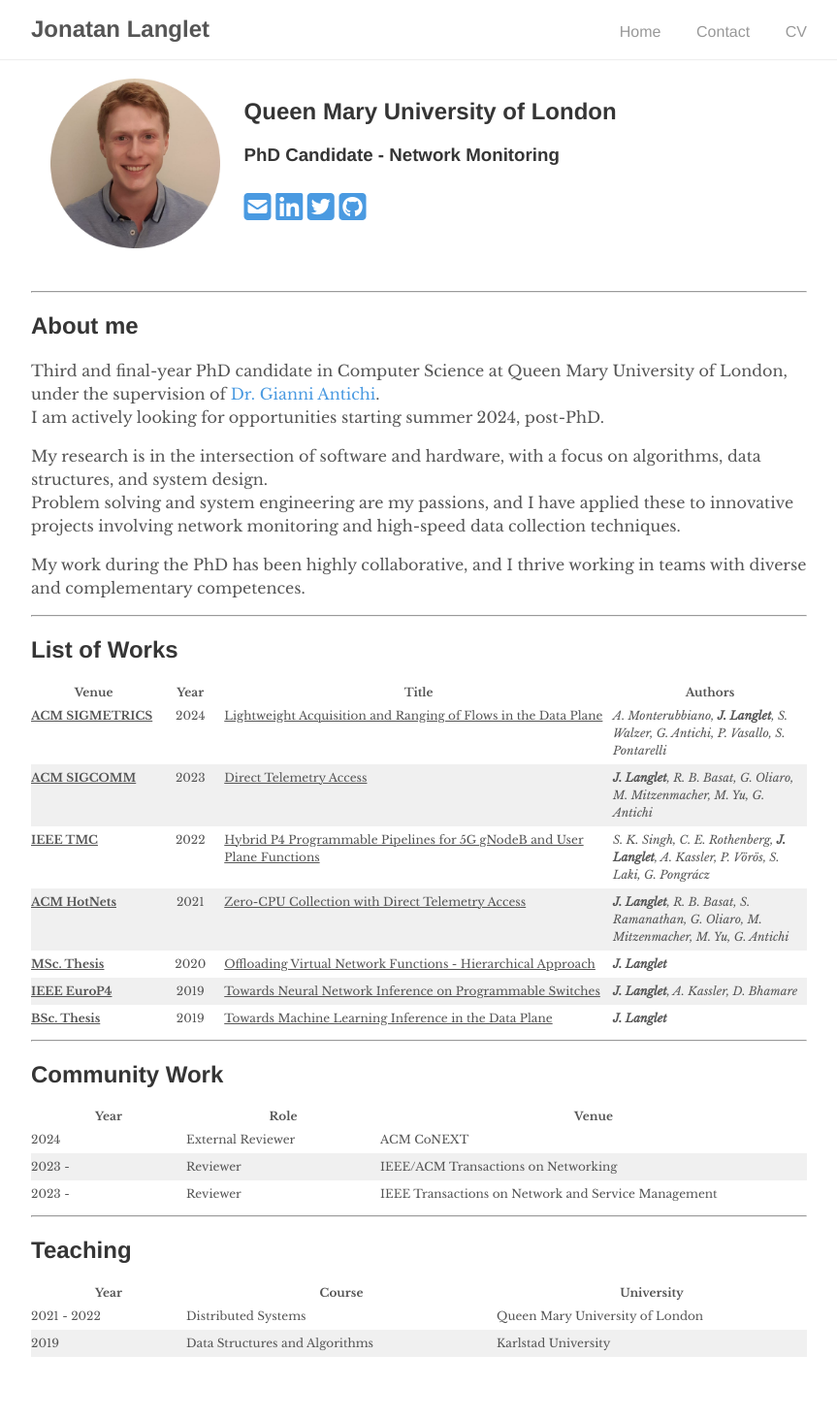
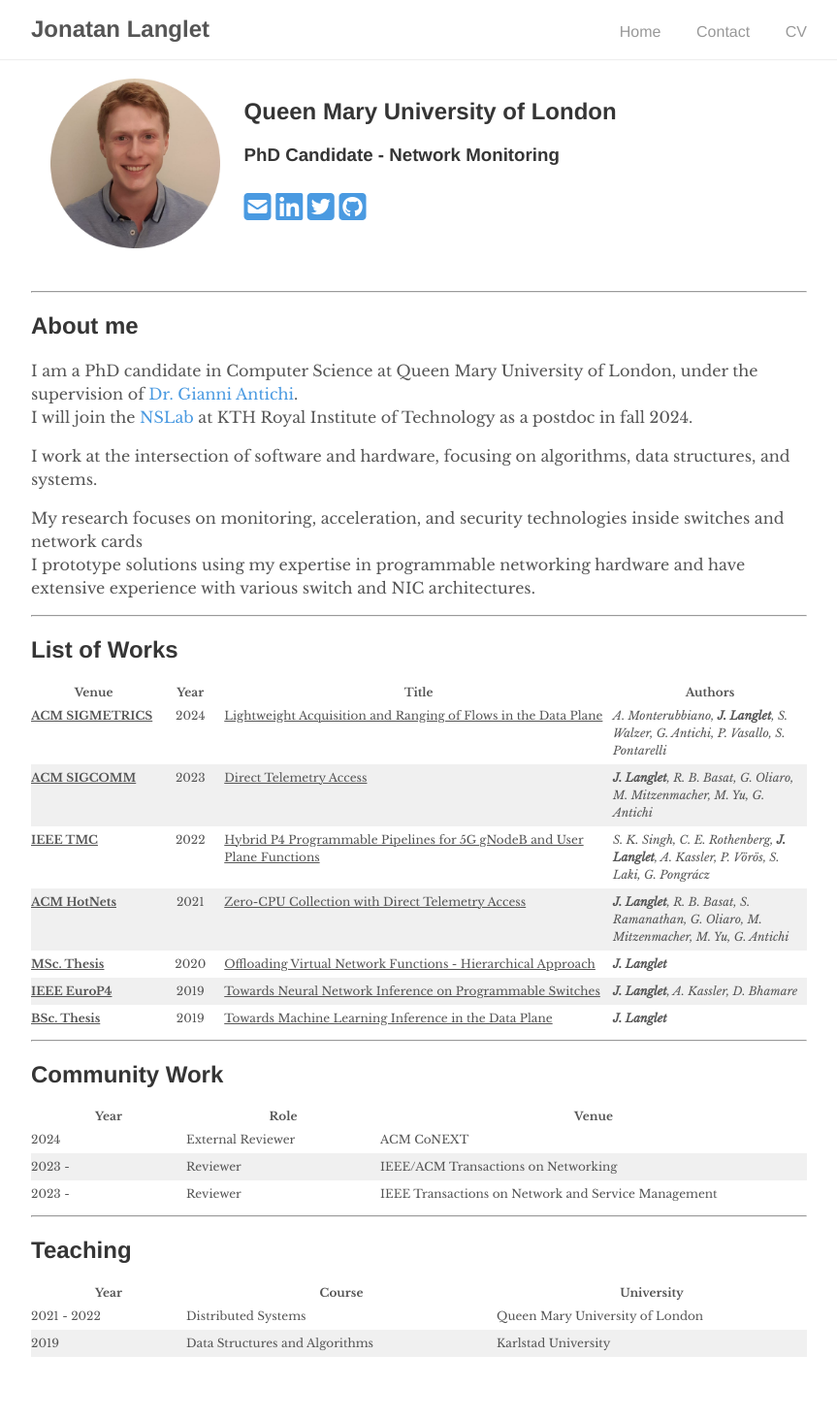
Before and after one commit to jonlanglet/jonlanglet.github.io, a Jekyll site: the page built from index.md, in a window 1280 px wide. Shown: the whole page at 97% size, without its empty margins (208-1071 px from the left). Built offline with Jekyll 4.4.1, drawn with Linux system fonts in a browser that asks for light colours; nearby versions of some CDN libraries; a style sheet for code colours, icons or effects is not loaded.

Commit message:
Update about me

```diff
--- a/_includes/about.html
+++ b/_includes/about.html
@@ -1,14 +1,14 @@
 ## About me
 <p>
-	Third and final-year PhD candidate in Computer Science at Queen Mary University of London, under the supervision of <a href="https://gianniantichi.github.io/">Dr. Gianni Antichi</a>.
+	I am a PhD candidate in Computer Science at Queen Mary University of London, under the supervision of <a href="https://gianniantichi.github.io/">Dr. Gianni Antichi</a>.
 	<br>
-	I am actively looking for opportunities starting summer 2024, post-PhD.
+	I will join the <a href="https://www.kth.se/cs/scs/forskning/network-systems">NSLab</a> at KTH Royal Institute of Technology as a postdoc in fall 2024.
 </p>
 <p>
-	My research is in the intersection of software and hardware, with a focus on algorithms, data structures, and system design.
-	<br>
-	Problem solving and system engineering are my passions, and I have applied these to innovative projects involving network monitoring and high-speed data collection techniques.
+	I work at the intersection of software and hardware, focusing on algorithms, data structures, and systems.
 </p>
 <p>
-	My work during the PhD has been highly collaborative, and I thrive working in teams with diverse and complementary competences.
+	My research focuses on monitoring, acceleration, and security technologies inside switches and network cards
+	<br/>
+	I prototype solutions using my expertise in programmable networking hardware and have extensive experience with various switch and NIC architectures.
 </p>
```
